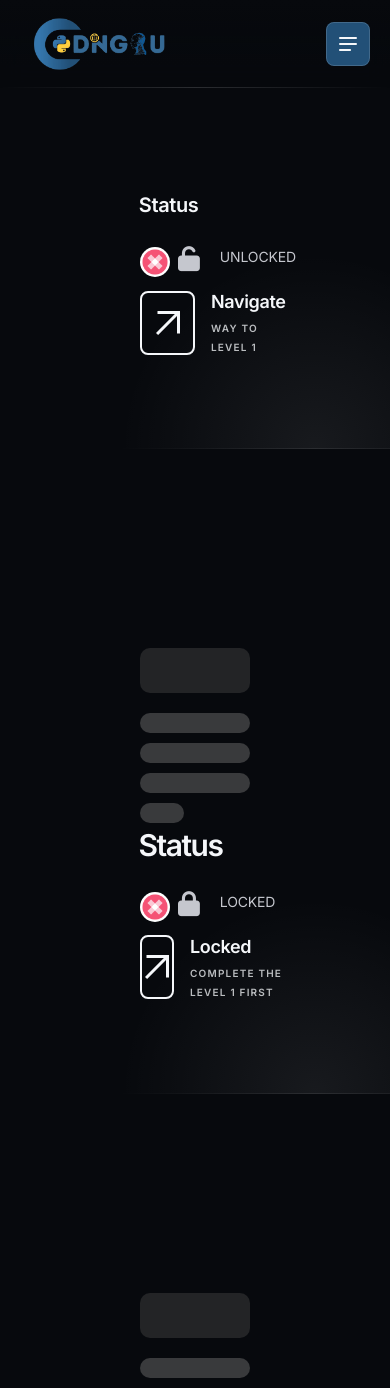
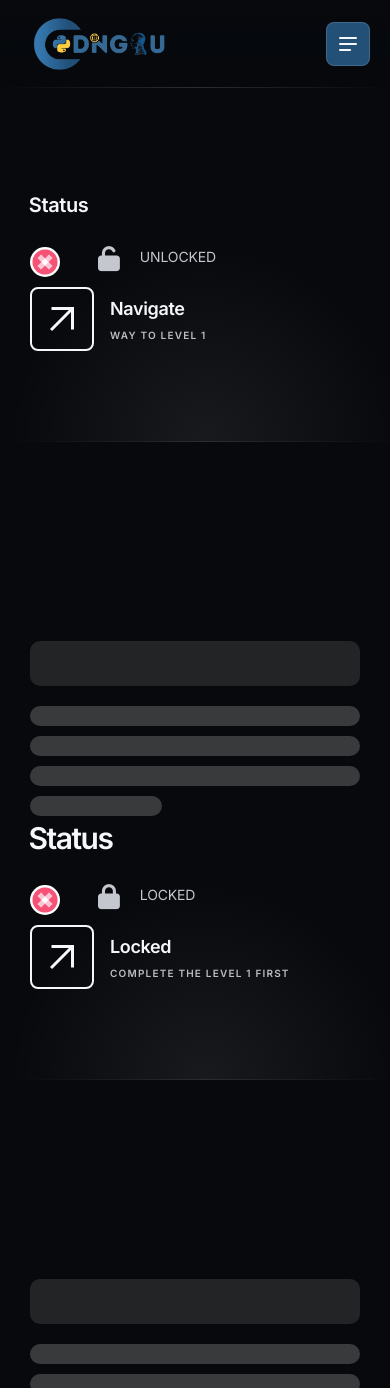
Before and after one commit to ajayoneness/ProPathway, a Django app: template templates/dashboard.html in a window 390 px wide; the page is wider, and only the part inside the window is pictured. Shown: the top 1388 px of that part. Run offline with Django 5.2, Linux system fonts and the light colour scheme; the template is opened without the code that fills it, so the values that code supplies are empty; some libraries are stand-ins or nearby versions.

Commit message:
some changes on panding levelnnnnw

```diff
--- a/templates/dashboard.html
+++ b/templates/dashboard.html
@@ -25,6 +25,16 @@
 
         }
 
+        @media only screen and (max-width: 600px) {
+
+            .stg-container{
+            padding-left: 10px;
+            padding-right: 10px;
+
+        }
+
+
+        }
 
 </style>
 
```
